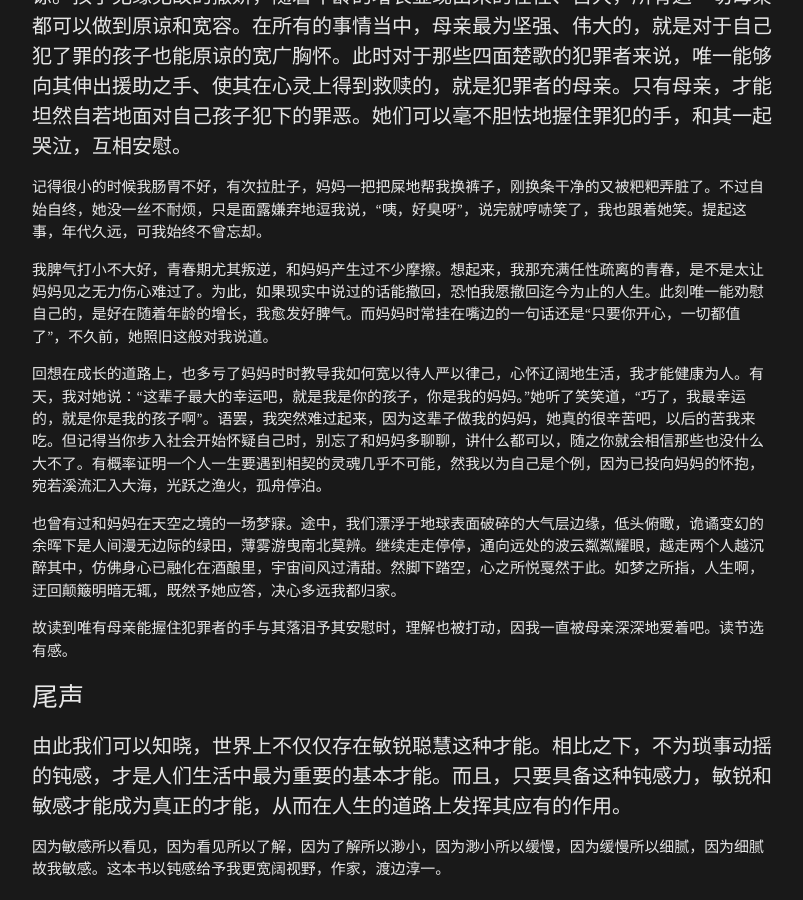
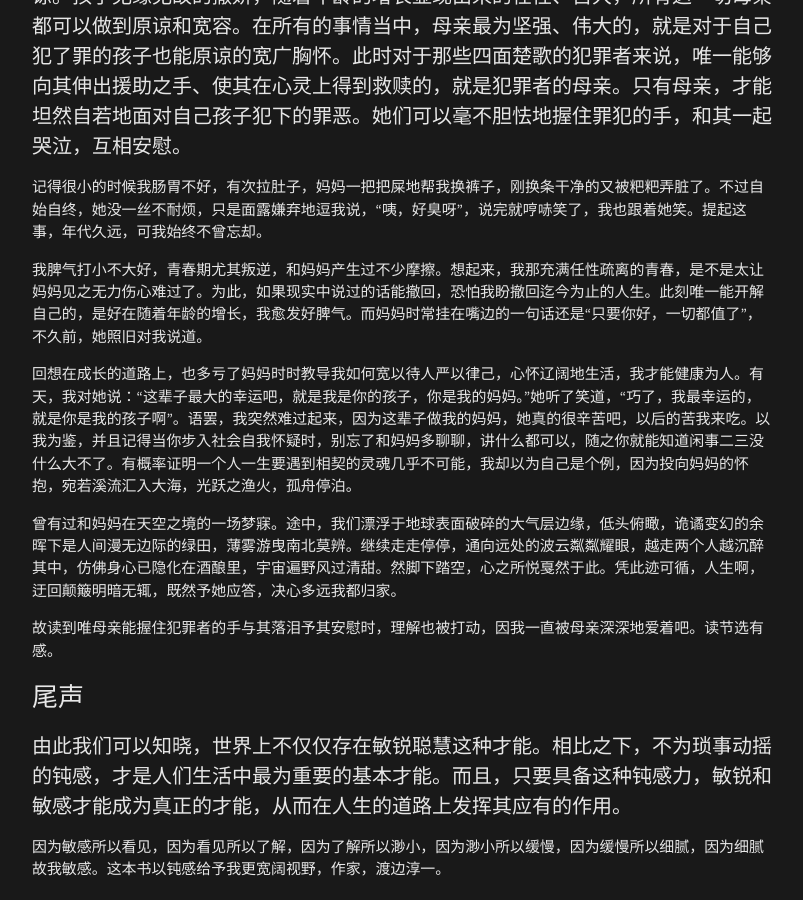
Before and after one commit to omsiel/omsiel.github.io, a Jekyll site: the page built from _posts/2019-05-21-钝感力.md, in a window 1280 px wide and 900 px high, scrolled down 4716 px. Shown: the whole window, without its empty margins (238-1041 px from the left). Built offline with Jekyll 4.4.1, drawn with Linux system fonts in a browser that asks for light colours; nearby versions of some CDN libraries.

Commit message:
修改文章

```diff
--- a/_posts/2019-05-21-钝感力.md
+++ b/_posts/2019-05-21-钝感力.md
@@ -126,13 +126,13 @@ categories: note
 
 ##### 记得很小的时候我肠胃不好，有次拉肚子，妈妈一把把屎地帮我换裤子，刚换条干净的又被粑粑弄脏了。不过自始自终，她没一丝不耐烦，只是面露嫌弃地逗我说，“咦，好臭呀”，说完就哼哧笑了，我也跟着她笑。提起这事，年代久远，可我始终不曾忘却。
 
-##### 我脾气打小不大好，青春期尤其叛逆，和妈妈产生过不少摩擦。想起来，我那充满任性疏离的青春，是不是太让妈妈见之无力伤心难过了。为此，如果现实中说过的话能撤回，恐怕我愿撤回迄今为止的人生。此刻唯一能劝慰自己的，是好在随着年龄的增长，我愈发好脾气。而妈妈时常挂在嘴边的一句话还是“只要你开心，一切都值了”，不久前，她照旧这般对我说道。
+##### 我脾气打小不大好，青春期尤其叛逆，和妈妈产生过不少摩擦。想起来，我那充满任性疏离的青春，是不是太让妈妈见之无力伤心难过了。为此，如果现实中说过的话能撤回，恐怕我盼撤回迄今为止的人生。此刻唯一能开解自己的，是好在随着年龄的增长，我愈发好脾气。而妈妈时常挂在嘴边的一句话还是“只要你好，一切都值了”，不久前，她照旧对我说道。
 
-##### 回想在成长的道路上，也多亏了妈妈时时教导我如何宽以待人严以律己，心怀辽阔地生活，我才能健康为人。有天，我对她说：“这辈子最大的幸运吧，就是我是你的孩子，你是我的妈妈。”她听了笑笑道，“巧了，我最幸运的，就是你是我的孩子啊”。语罢，我突然难过起来，因为这辈子做我的妈妈，她真的很辛苦吧，以后的苦我来吃。但记得当你步入社会开始怀疑自己时，别忘了和妈妈多聊聊，讲什么都可以，随之你就会相信那些也没什么大不了。有概率证明一个人一生要遇到相契的灵魂几乎不可能，然我以为自己是个例，因为已投向妈妈的怀抱，宛若溪流汇入大海，光跃之渔火，孤舟停泊。
+##### 回想在成长的道路上，也多亏了妈妈时时教导我如何宽以待人严以律己，心怀辽阔地生活，我才能健康为人。有天，我对她说：“这辈子最大的幸运吧，就是我是你的孩子，你是我的妈妈。”她听了笑道，“巧了，我最幸运的，就是你是我的孩子啊”。语罢，我突然难过起来，因为这辈子做我的妈妈，她真的很辛苦吧，以后的苦我来吃。以我为鉴，并且记得当你步入社会自我怀疑时，别忘了和妈妈多聊聊，讲什么都可以，随之你就能知道闲事二三没什么大不了。有概率证明一个人一生要遇到相契的灵魂几乎不可能，我却以为自己是个例，因为投向妈妈的怀抱，宛若溪流汇入大海，光跃之渔火，孤舟停泊。
 
-##### 也曾有过和妈妈在天空之境的一场梦寐。途中，我们漂浮于地球表面破碎的大气层边缘，低头俯瞰，诡谲变幻的余晖下是人间漫无边际的绿田，薄雾游曳南北莫辨。继续走走停停，通向远处的波云粼粼耀眼，越走两个人越沉醉其中，仿佛身心已融化在酒酿里，宇宙间风过清甜。然脚下踏空，心之所悦戛然于此。如梦之所指，人生啊，迂回颠簸明暗无辄，既然予她应答，决心多远我都归家。
+##### 曾有过和妈妈在天空之境的一场梦寐。途中，我们漂浮于地球表面破碎的大气层边缘，低头俯瞰，诡谲变幻的余晖下是人间漫无边际的绿田，薄雾游曳南北莫辨。继续走走停停，通向远处的波云粼粼耀眼，越走两个人越沉醉其中，仿佛身心已隐化在酒酿里，宇宙遍野风过清甜。然脚下踏空，心之所悦戛然于此。凭此迹可循，人生啊，迂回颠簸明暗无辄，既然予她应答，决心多远我都归家。
 
-##### 故读到唯有母亲能握住犯罪者的手与其落泪予其安慰时，理解也被打动，因我一直被母亲深深地爱着吧。读节选有感。
+##### 故读到唯母亲能握住犯罪者的手与其落泪予其安慰时，理解也被打动，因我一直被母亲深深地爱着吧。读节选有感。
 
 ### 尾声
 
```
